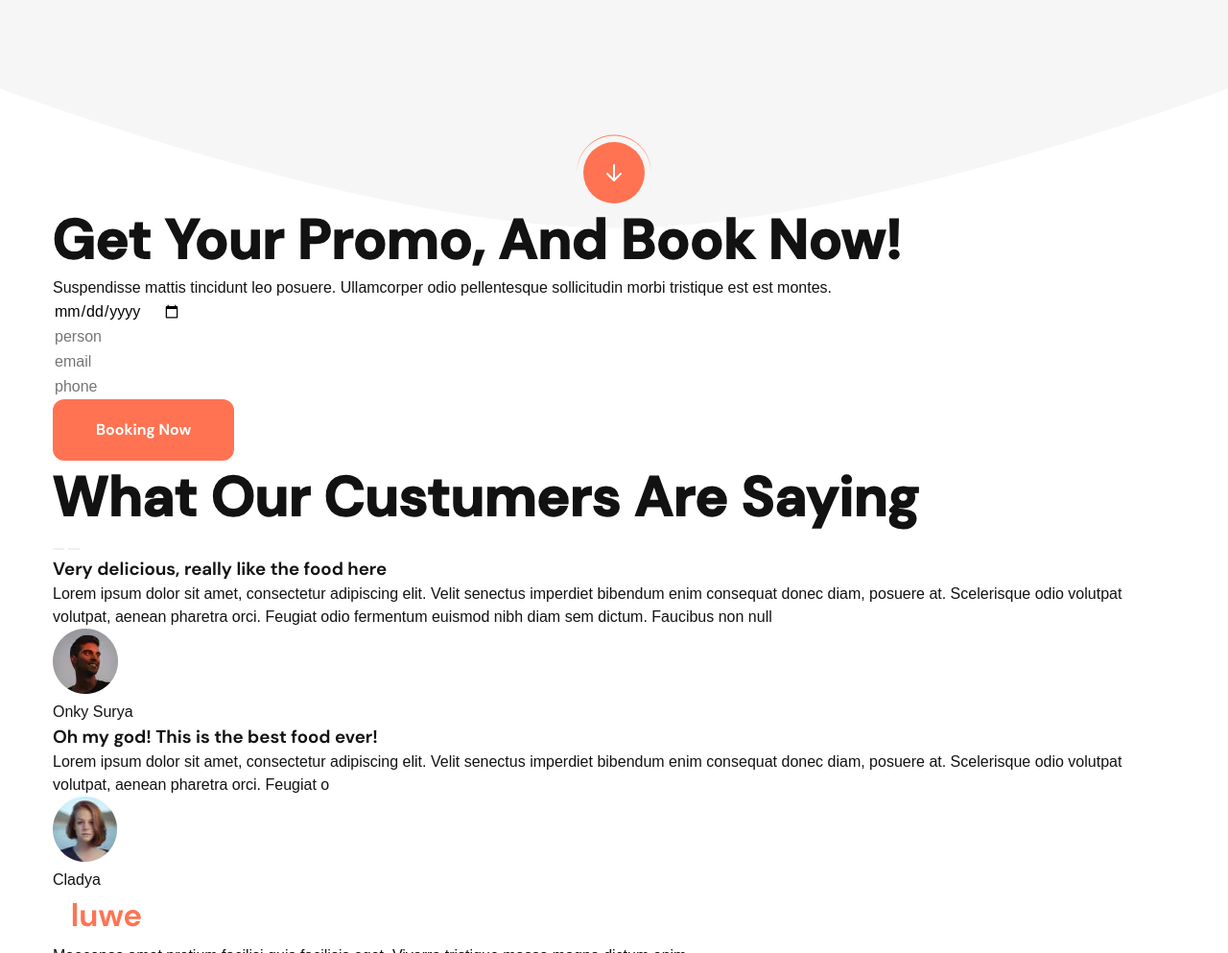
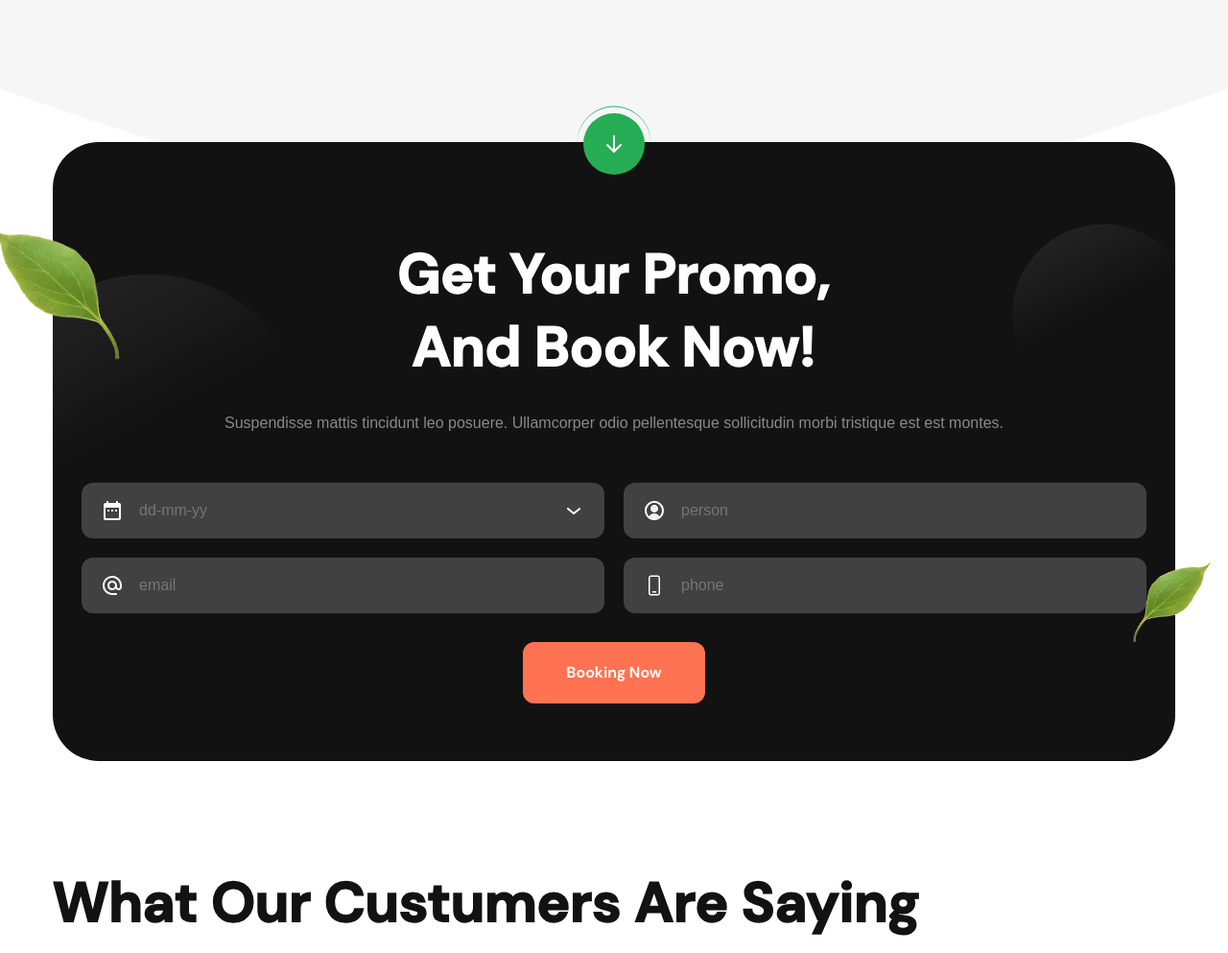
Before and after one commit to Underskinua/practice_food_template, a website built with Parcel: page index.html in a window 1280 px wide. Shown: the part 2840-3833 px from the top of the page at 96% size. Built offline with nearby package versions, Linux system fonts and the light colour scheme; files whose address does not match are found by name.

Commit message:
addBooking

```diff
--- a/index.html
+++ b/index.html
@@ -119,7 +119,7 @@
       <div class="container">
         <div class="booking__inner">
           <a href="" class="arrow-link arrow-link--green booking__arrow"></a>
-          <h2 class="title">Get Your promo, and Book now!</h2>
+          <h2 class="title booking__title">Get Your promo, and Book now!</h2>
           <div class="booking__text">
             <p>Suspendisse mattis tincidunt leo posuere. Ullamcorper odio pellentesque sollicitudin morbi tristique est est montes.</p>
           </div>
@@ -127,19 +127,19 @@
             <div class="form__inner">
               <div class="form__group">
                 <label for="date" class="form__label"><!----></label>
-                <input type="date" id="date" class="form__input" name="date" placeholder="dd-mm-yy" required>
+                <input type="text" id="date" class="form__input form__input--date " name="date" placeholder="dd-mm-yy" required>
               </div>
               <div class="form__group">
                 <label for="person" class="form__label"><!----></label>
-                <input type="text" id="person" class="form__input" name="person" placeholder="person" required>
+                <input type="text" id="person" class="form__input form__input--person" name="person" placeholder="person" required>
               </div>
               <div class="form__group">
                 <label for="email" class="form__label"><!----></label>
-                <input type="email" id="email" class="form__input" name="email" placeholder="email" required>
+                <input type="email" id="email" class="form__input form__input--email" name="email" placeholder="email" required>
               </div>
               <div class="form__group">
                 <label for="phone" class="form__label"><!----></label>
-                <input type="tel" id="phone" class="form__input" name="phone" placeholder="phone" required>
+                <input type="tel" id="phone" class="form__input form__input--phone" name="phone" placeholder="phone" required>
               </div>
             </div>
             <button class="btn form__btn" type="submit">Booking Now</button>
--- a/main.scss
+++ b/main.scss
@@ -18,7 +18,8 @@
 @import './scss/components/product-card';
 @import './scss/sections/popular';
 @import './scss/sections/about';
-
+@import './scss/sections/booking';
+@import './scss/components/form';
 // layouts
 
 
--- a/scss/components/_arrow-link.scss
+++ b/scss/components/_arrow-link.scss
@@ -25,4 +25,11 @@
         background-size: contain;
         background-position: top center;
     }
+
+    &--green {
+        background-color: $c-green;
+        &::before {
+            background-image: url('./../images/arc_green.svg');
+        }
+    }
 }
--- /dev/null
+++ b/scss/components/_form.scss
@@ -0,0 +1,46 @@
+.form {
+
+    &__inner {
+        display: grid;
+        grid-template-columns: repeat(2, 1fr);
+        gap: 2rem;
+        margin-bottom: 3rem;
+    }
+    // &__group {
+    // }
+    // &__label {
+    // }
+
+    &__input {
+        width: 100%;
+        background-color: rgba($c-white, 0.2);
+        border-radius: 1.2rem;
+        padding: 1.7rem 5rem 1.7rem 6rem;
+        background-image: url('./../images/icons/icon_calendar.svg');
+        background-repeat: no-repeat;
+        background-position: left 2rem center;
+        background-size: 2.4rem;
+        color: rgba($c-white, 0.5);
+
+        &--date {
+            background-image: url('./../images/icons/icon_chevron_down.svg'),
+                              url('./../images/icons/icon_calendar.svg');
+            background-position: right 2rem center, left 2rem center;
+        }
+        &--person {
+            background-image: url('./../images/icons/icon_person.svg');
+        }
+        &--email {
+            background-image: url('./../images/icons/icon_email.svg');
+        }
+        &--phone {
+            background-image: url('./../images/icons/icon_phone.svg');
+        }
+
+      }
+
+    &__btn {
+        display: block;
+        margin: 0 auto;
+    }
+}
--- /dev/null
+++ b/scss/sections/_booking.scss
@@ -0,0 +1,67 @@
+.booking {
+
+
+    &__inner {
+        position: relative;
+        background-color: $c-black;
+        border-radius: 4.8rem;
+        padding: 10rem 3rem 6rem;
+        margin-bottom: 11rem;
+        background-image: url('./../images/white_ellipse.svg'),
+                          url('./../images/white_ellipse.svg');
+        background-repeat: no-repeat;
+        background-size: 34rem 34rem, 19rem 19rem;
+        background-position: top 11rem left -7rem, top 7rem right -2rem;
+
+        &::before,
+        &::after {
+            @include pseudo;
+            width: 25rem;
+            height: 20rem;
+            background-image: url('./../images/leaf_1.webp');
+            background-size: contain;
+            background-position: center;
+            background-repeat: no-repeat;
+        }
+        &::before {
+            top: 5rem;
+            left: -12rem;
+        }
+        &::after {
+            width: 15rem;
+            height: 12rem;
+            bottom: 11rem;
+            right: -7rem;
+            transform: scaleX(-1);
+        }
+    }
+
+    &__arrow {
+        position: absolute;
+        top: -3rem;
+        left: 0;
+        right: 0;
+        margin: 0 auto;
+    }
+
+    &__title {
+        max-width: 54rem;
+        color: $c-white;
+        -webkit-text-stroke: 2px $c-white;
+        text-align: center;
+        margin: 0 auto;
+        margin-bottom: 3rem;
+    }
+
+    &__text {
+        color: rgba($c-white, 0.5);
+        min-width: 57rem;
+        text-align: center;
+        margin: 0 auto;
+        margin-bottom: 5rem;
+    }
+    &__form {
+        min-width: 71rem;
+        margin: 0 auto;
+    }
+}
```
Also changed, not shown: css/main.css, css/main.min.css, 2 other files.
